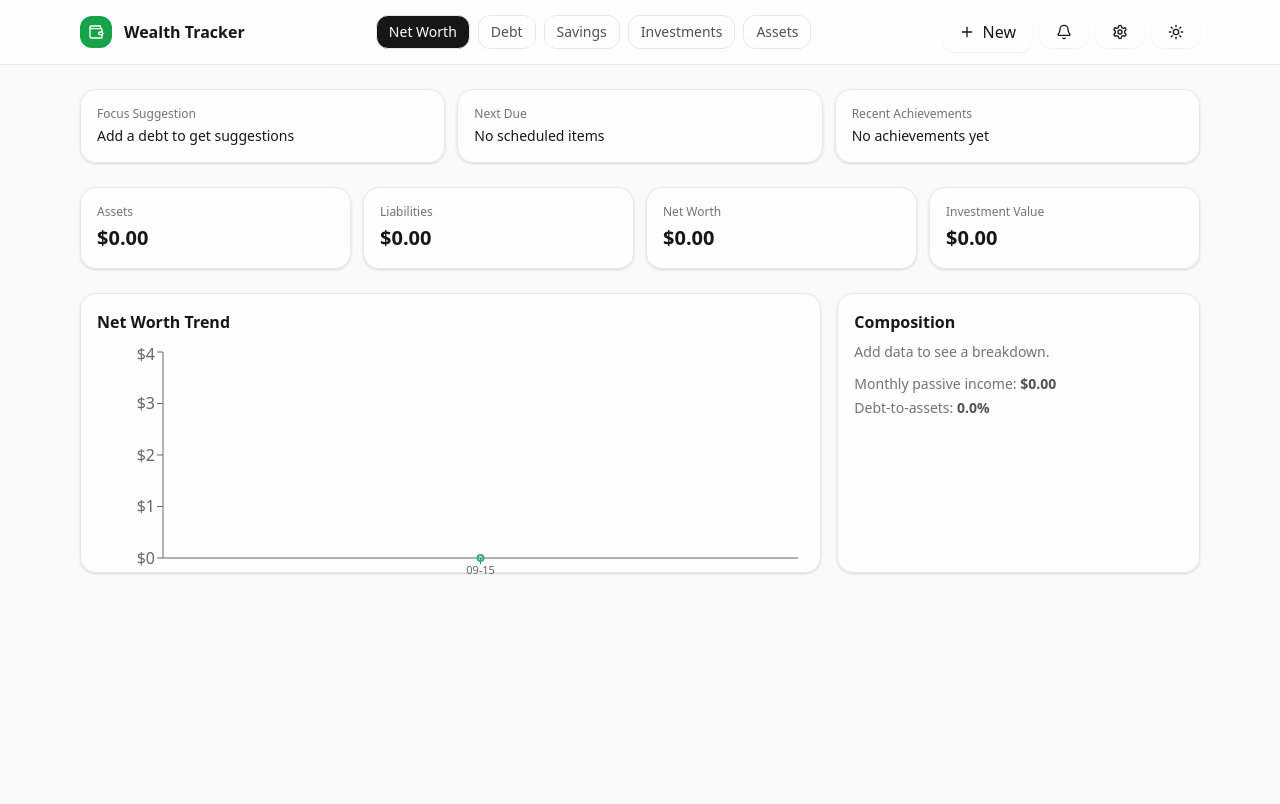
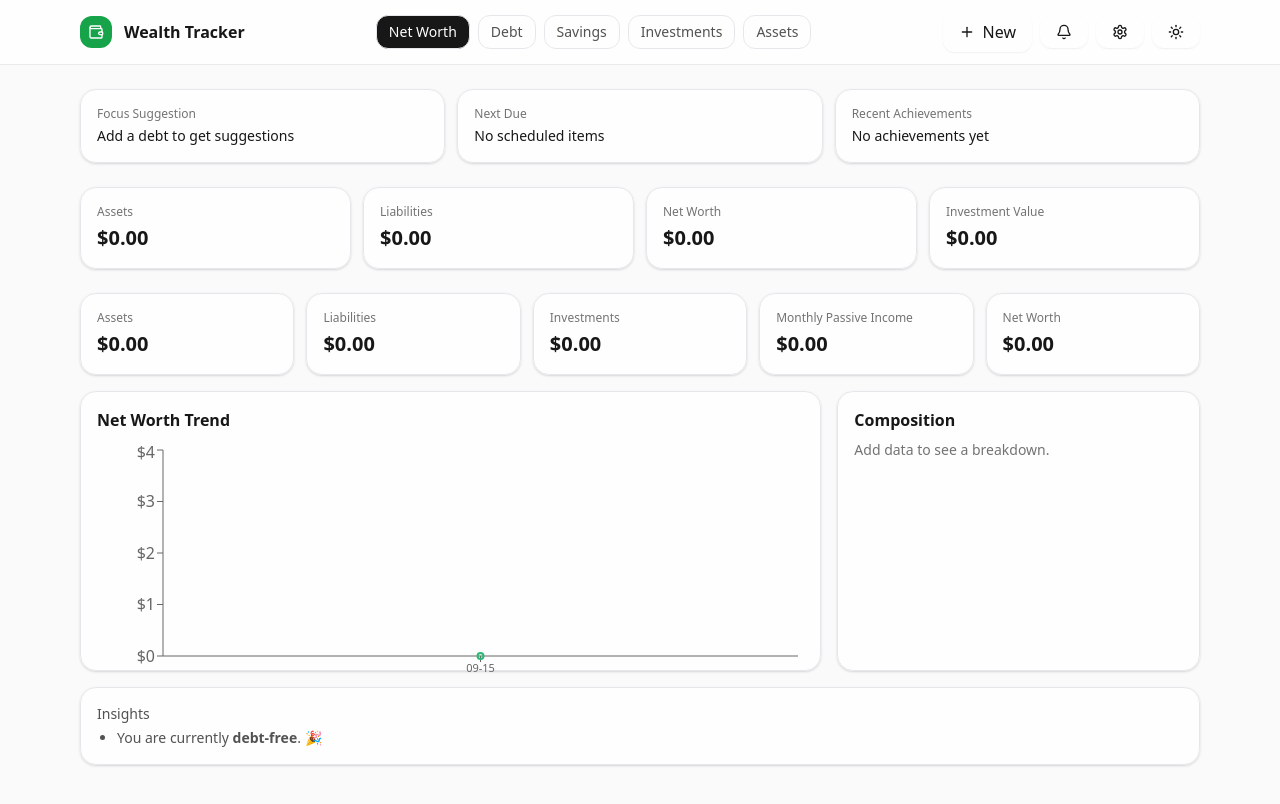
Before and after one commit to chinthujan/wealth-tracker, a React (Vite) app: page / in a window 1280 px wide. Shown: the top 804 px of the page. Built offline with nearby package versions, Linux system fonts and the light colour scheme.

Commit message:
Updated dashboard

```diff
--- a/src/components/NetWorth.jsx
+++ b/src/components/NetWorth.jsx
@@ -1,10 +1,20 @@
 import React, { useEffect, useMemo } from 'react'
 import { useStore } from '../state/store'
 import { currency } from '../lib/utils'
-import {
-  ResponsiveContainer, AreaChart, Area, XAxis, YAxis, Tooltip,
-  PieChart, Pie, Cell, Legend
-} from 'recharts'
+import { ResponsiveContainer, AreaChart, Area, XAxis, YAxis, Tooltip, PieChart, Pie, Cell, Legend } from 'recharts'
+
+function Stat({ label, value, tone = 'neutral' }) {
+  const toneClass =
+    tone === 'positive' ? 'text-emerald-600 dark:text-emerald-400'
+  : tone === 'negative' ? 'text-red-600 dark:text-red-400'
+  : 'text-neutral-900 dark:text-neutral-100'
+  return (
+    <div className="card">
+      <div className="text-xs text-neutral-500 dark:text-neutral-400">{label}</div>
+      <div className={`mt-1 text-xl font-semibold ${toneClass}`}>{value}</div>
+    </div>
+  )
+}
 
 export default function NetWorth() {
   const { data, setData } = useStore()
@@ -25,21 +35,24 @@ export default function NetWorth() {
     return { liabilities, savings, investments, assets, monthlyDiv, netWorth }
   }, [debts, savingsArr, holdings, assetsArr])
 
-  // snapshot net worth daily for trend
+  // Snapshot net worth daily (for trend)
   useEffect(() => {
     const today = new Date().toISOString().slice(0,10)
     const last  = history[history.length - 1]
     const value = totals.netWorth
     if (!last || last.date !== today || last.value !== value) {
       const next = [...history, { date: today, value }]
+      // keep last 365 entries
       while (next.length > 365) next.shift()
       setData(prev => ({ ...prev, netWorthHistory: next }))
     }
     // eslint-disable-next-line react-hooks/exhaustive-deps
   }, [totals.netWorth])
 
+  const netTone = totals.netWorth > 0 ? 'positive' : totals.netWorth < 0 ? 'negative' : 'neutral'
+
   const trendData = (history.length ? history : [{ date: new Date().toISOString().slice(0,10), value: totals.netWorth }])
-    .map(x => ({ ...x, label: x.date.slice(5) })) // MM-DD
+    .map(x => ({ ...x, label: x.date.slice(5) })) // MM-DD labels
 
   const comp = [
     { name: 'Assets',       value: totals.assets },
@@ -55,10 +68,15 @@ export default function NetWorth() {
 
   return (
     <div className="space-y-4">
-      {/* NOTE: We intentionally do NOT render any stat row here.
-          Your top row of cards (Assets/Liabilities/Net Worth/Investment Value)
-          comes from the surrounding page layout and should remain.
-          The old second/duplicate row has been removed. */}
+      {/* Keep your top row (Focus/Next Due/Achievements) as-is above this component in the page layout.
+          Below is the ONLY summary row we render. */}
+      <div className="grid grid-cols-1 sm:grid-cols-2 lg:grid-cols-5 gap-3">
+        <Stat label="Assets"                 value={currency(totals.assets)} />
+        <Stat label="Liabilities"            value={currency(totals.liabilities)} />
+        <Stat label="Investments"            value={currency(totals.investments)} />
+        <Stat label="Monthly Passive Income" value={currency(totals.monthlyDiv)} />
+        <Stat label="Net Worth"              value={currency(totals.netWorth)} tone={netTone} />
+      </div>
 
       {/* Insight panels */}
       <section className="grid grid-cols-1 lg:grid-cols-3 gap-4">
@@ -74,14 +92,14 @@ export default function NetWorth() {
                 </linearGradient>
               </defs>
               <XAxis dataKey="label" tick={{ fontSize: 11 }} />
-              <YAxis tickFormatter={(v) => `$${Math.round(v).toLocaleString()}`} width={60}/>
+              <YAxis tickFormatter={v => `$${Math.round(v).toLocaleString()}`} width={60}/>
               <Tooltip formatter={(v) => currency(v)} labelFormatter={(l)=>`Date: ${l}`} />
               <Area type="monotone" dataKey="value" stroke="hsl(152 60% 45%)" fill="url(#nwFill)" strokeWidth={2} />
             </AreaChart>
           </ResponsiveContainer>
         </div>
 
-        {/* Composition + quick facts */}
+        {/* Composition */}
         <div className="card">
           <div className="font-semibold mb-2">Composition</div>
           {comp.length === 0 ? (
@@ -97,12 +115,21 @@ export default function NetWorth() {
               </PieChart>
             </ResponsiveContainer>
           )}
-          <div className="mt-3 text-sm text-neutral-600 dark:text-neutral-300 space-y-1">
-            <div><span className="text-neutral-500">Monthly passive income:</span> <b>{currency(totals.monthlyDiv)}</b></div>
-            <div><span className="text-neutral-500">Debt-to-assets:</span> <b>{(totals.assets + totals.investments > 0 ? (totals.liabilities / (totals.assets + totals.investments)) * 100 : 0).toFixed(1)}%</b></div>
-          </div>
         </div>
       </section>
+
+      {/* Optional quick insights */}
+      <div className="card text-sm text-neutral-600 dark:text-neutral-300">
+        <div className="font-medium mb-1">Insights</div>
+        <ul className="list-disc pl-5 space-y-1">
+          {totals.liabilities === 0 && <li>You are currently <b>debt-free</b>. 🎉</li>}
+          {totals.investments > totals.assets && <li>Investments make up the majority of your net worth.</li>}
+          {totals.monthlyDiv > 0 && <li>Estimated monthly passive income: <b>{currency(totals.monthlyDiv)}</b>.</li>}
+          {totals.liabilities > 0 && totals.assets + totals.investments > 0 && (
+            <li>Debt-to-assets ratio: <b>{((totals.liabilities / (totals.assets + totals.investments)) * 100).toFixed(1)}%</b>.</li>
+          )}
+        </ul>
+      </div>
     </div>
   )
 }
```
